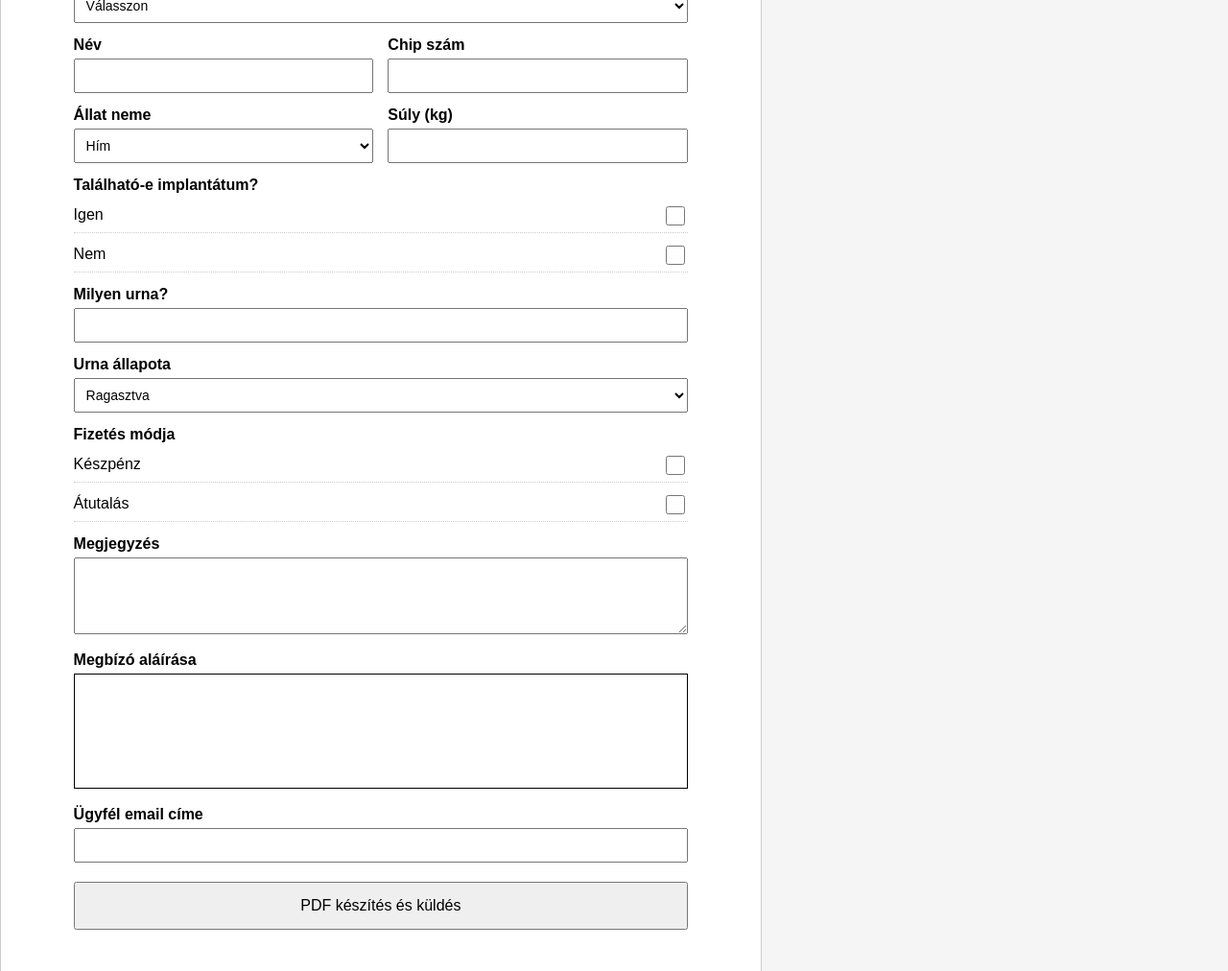
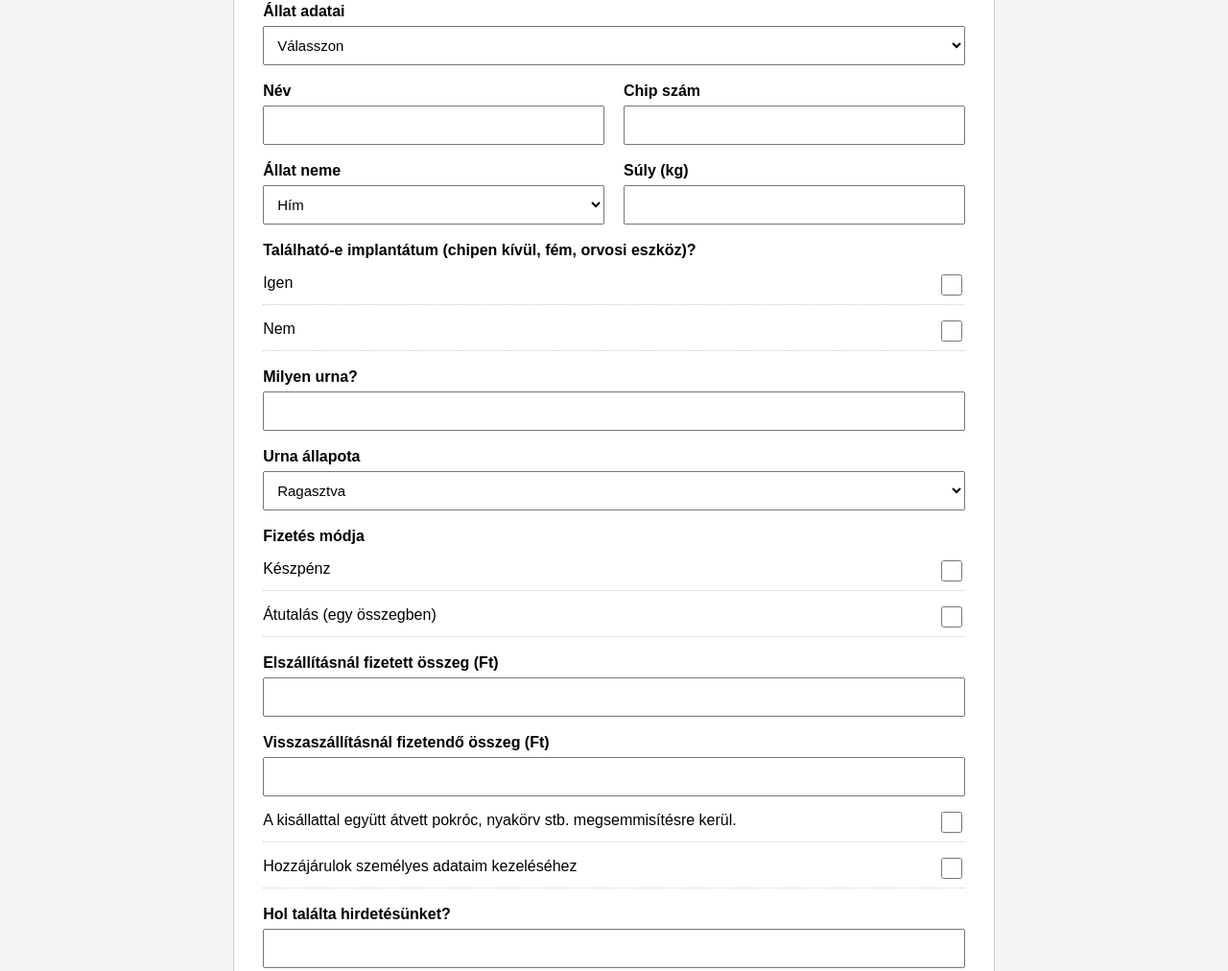
Before and after one commit to azonositolap-cmd/AZONOSITO-LAP-, a website: page index.html in a window 1280 px wide. Shown: the part 509-1521 px from the top of the page at 96% size. Drawn offline with Linux system fonts and the light colour scheme.

Commit message:
Update index.html

```diff
--- a/index.html
+++ b/index.html
@@ -8,94 +8,96 @@
 <style>
 * { box-sizing: border-box; }
 
-html, body {
-  width: 210mm;
-  margin: 0;
-  padding: 0;
+body {
+  font-family: Arial, sans-serif;
   background: #f5f5f5;
-  font-family: Arial, sans-serif;
+  padding: 20px;
 }
 
 .container {
+  background: #fff;
   width: 210mm;
-  min-height: 297mm;
-  background: #fff;
   margin: auto;
-  padding: 20mm;
+  padding: 30px;
   border: 1px solid #ccc;
 }
 
 h2 {
   text-align: center;
-  margin-bottom: 20px;
+  margin-bottom: 30px;
 }
 
 .top-info {
   display: flex;
   justify-content: space-between;
+  margin-bottom: 25px;
   font-weight: bold;
-  margin-bottom: 20px;
 }
 
 label {
   font-weight: bold;
   display: block;
-  margin-top: 14px;
+  margin-top: 18px;
 }
 
 input, select, textarea, canvas {
   width: 100%;
-  margin-top: 5px;
-  padding: 8px;
-  font-size: 14px;
+  margin-top: 6px;
+}
+
+input, select, textarea {
+  padding: 10px;
+  font-size: 15px;
 }
 
 textarea {
-  min-height: 80px;
+  min-height: 90px;
 }
 
 .row {
   display: flex;
-  gap: 15px;
+  gap: 20px;
 }
 
 .row > div {
   flex: 1;
 }
 
+canvas {
+  border: 1px solid #000;
+  height: 150px;
+  background: #fff;
+}
+
 .checkbox {
   display: flex;
   justify-content: space-between;
   align-items: center;
+  margin-top: 10px;
+  padding-bottom: 6px;
   border-bottom: 1px dotted #ccc;
-  margin-top: 8px;
-  padding-bottom: 4px;
+}
+
+.checkbox span {
+  flex: 1;
+  padding-right: 15px;
 }
 
 .checkbox input {
-  width: 20px;
-  height: 20px;
-}
-
-canvas {
-  height: 120px;
-  border: 1px solid #000;
+  width: 22px;
+  height: 22px;
 }
 
 button {
-  margin-top: 20px;
+  margin-top: 30px;
   padding: 14px;
+  width: 100%;
   font-size: 16px;
-  width: 100%;
+  cursor: pointer;
 }
 
 label, input, textarea, .row, .checkbox {
   page-break-inside: avoid;
-}
-
-@media print {
-  body { background: #fff; }
-  .container { border: none; }
 }
 </style>
 
@@ -103,7 +105,6 @@ label, input, textarea, .row, .checkbox {
 </head>
 
 <body>
-
 <div class="container" id="doc">
 
 <h2>Azonosító lap</h2>
@@ -164,9 +165,9 @@ label, input, textarea, .row, .checkbox {
   </div>
 </div>
 
-<label>Található-e implantátum?</label>
-<div class="checkbox"><span>Igen</span><input type="checkbox"></div>
-<div class="checkbox"><span>Nem</span><input type="checkbox"></div>
+<label>Található-e implantátum (chipen kívül, fém, orvosi eszköz)?</label>
+<div class="checkbox"><span>Igen</span><input type="checkbox" class="implant"></div>
+<div class="checkbox"><span>Nem</span><input type="checkbox" class="implant"></div>
 
 <label>Milyen urna?</label>
 <input type="text">
@@ -179,7 +180,26 @@ label, input, textarea, .row, .checkbox {
 
 <label>Fizetés módja</label>
 <div class="checkbox"><span>Készpénz</span><input type="checkbox"></div>
-<div class="checkbox"><span>Átutalás</span><input type="checkbox"></div>
+<div class="checkbox"><span>Átutalás (egy összegben)</span><input type="checkbox"></div>
+
+<label>Elszállításnál fizetett összeg (Ft)</label>
+<input type="number">
+
+<label>Visszaszállításnál fizetendő összeg (Ft)</label>
+<input type="number">
+
+<div class="checkbox">
+  <span>A kisállattal együtt átvett pokróc, nyakörv stb. megsemmisítésre kerül.</span>
+  <input type="checkbox">
+</div>
+
+<div class="checkbox">
+  <span>Hozzájárulok személyes adataim kezeléséhez</span>
+  <input type="checkbox" required>
+</div>
+
+<label>Hol találta hirdetésünket?</label>
+<input type="text">
 
 <label>Megjegyzés</label>
 <textarea></textarea>
@@ -188,7 +208,7 @@ label, input, textarea, .row, .checkbox {
 <canvas id="signUser"></canvas>
 
 <label>Ügyfél email címe</label>
-<input type="email" id="ugyfelEmail">
+<input type="email" id="ugyfelEmail" required>
 
 <button id="pdfBtn">PDF készítés és küldés</button>
 
@@ -202,37 +222,50 @@ let c = localStorage.getItem("erk") || 0;
 localStorage.setItem("erk", ++c);
 erkszam.innerText = `${ds}-${String(c).padStart(4,"0")}`;
 
-allatFajta.onchange = e => {
-  egyebAllat.style.display = e.target.value === "Egyéb" ? "block" : "none";
-};
+allatFajta.onchange = e =>
+  egyebAllat.style.display = e.target.value==="Egyéb" ? "block" : "none";
+
+document.querySelectorAll(".implant").forEach(cb=>{
+  cb.onchange = ()=>document.querySelectorAll(".implant").forEach(o=>{
+    if(o!==cb) o.checked=false;
+  });
+});
 
 const canvas = document.getElementById("signUser");
 const ctx = canvas.getContext("2d");
 canvas.width = canvas.offsetWidth;
-canvas.height = 120;
-let draw = false;
+canvas.height = 150;
+let draw=false;
 
 function pos(e){
-  const r = canvas.getBoundingClientRect();
+  const r=canvas.getBoundingClientRect();
   return e.touches
     ? {x:e.touches[0].clientX-r.left,y:e.touches[0].clientY-r.top}
     : {x:e.clientX-r.left,y:e.clientY-r.top};
 }
 
-["mousedown","touchstart"].forEach(ev => canvas.addEventListener(ev,e=>{
+["mousedown","touchstart"].forEach(ev=>canvas.addEventListener(ev,e=>{
   draw=true; const p=pos(e); ctx.beginPath(); ctx.moveTo(p.x,p.y);
 }));
-["mousemove","touchmove"].forEach(ev => canvas.addEventListener(ev,e=>{
-  if(!draw) return; const p=pos(e);
+["mousemove","touchmove"].forEach(ev=>canvas.addEventListener(ev,e=>{
+  if(!draw)return; const p=pos(e);
   ctx.lineWidth=2; ctx.lineCap="round";
   ctx.lineTo(p.x,p.y); ctx.stroke();
 }));
-["mouseup","touchend","mouseleave"].forEach(ev => canvas.addEventListener(ev,()=>{
+["mouseup","touchend","mouseleave"].forEach(ev=>canvas.addEventListener(ev,()=>{
   draw=false; ctx.beginPath();
 }));
 
+function clean(str){
+  return str.normalize("NFD").replace(/[\u0300-\u036f]/g,"").replace(/[^a-z0-9]+/gi,"_");
+}
+
 pdfBtn.onclick = async () => {
-  const opt = {
+  if(!ugyfelEmail.value) return alert("Email kötelező");
+
+  const fileName = `${ds}_${clean(cim.value || "cim_nelkul")}.pdf`;
+
+  const pdfBlob = await html2pdf().from(doc).set({
     margin: 0,
     image: { type: 'jpeg', quality: 1 },
     html2canvas: {
@@ -248,10 +281,17 @@ pdfBtn.onclick = async () => {
       orientation: 'portrait'
     },
     pagebreak: { mode: ['css','legacy'] }
-  };
+  }).outputPdf("blob");
 
-  const blob = await html2pdf().set(opt).from(doc).outputPdf("blob");
-  console.log("PDF kész:", blob);
+  const fd = new FormData();
+  fd.append("pdf", pdfBlob, fileName);
+  fd.append("ugyfelEmail", ugyfelEmail.value);
+  fd.append("gazdaNev", gazdaNev.value);
+  fd.append("cim", cim.value);
+
+  await fetch("/send-pdf", { method:"POST", body: fd });
+
+  alert("PDF elküldve emailben");
 };
 </script>
 
```
